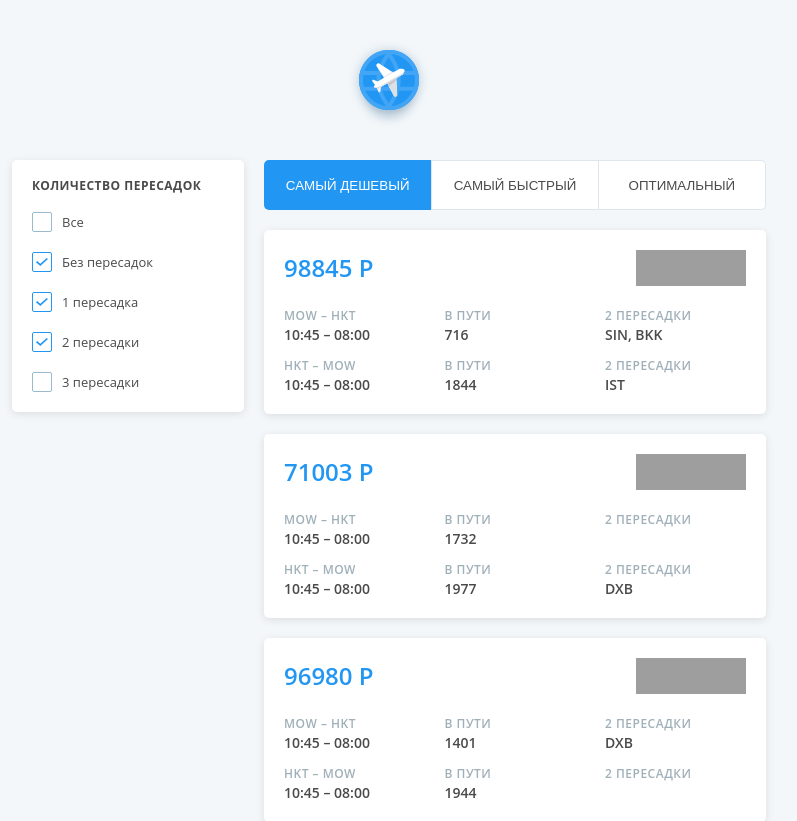
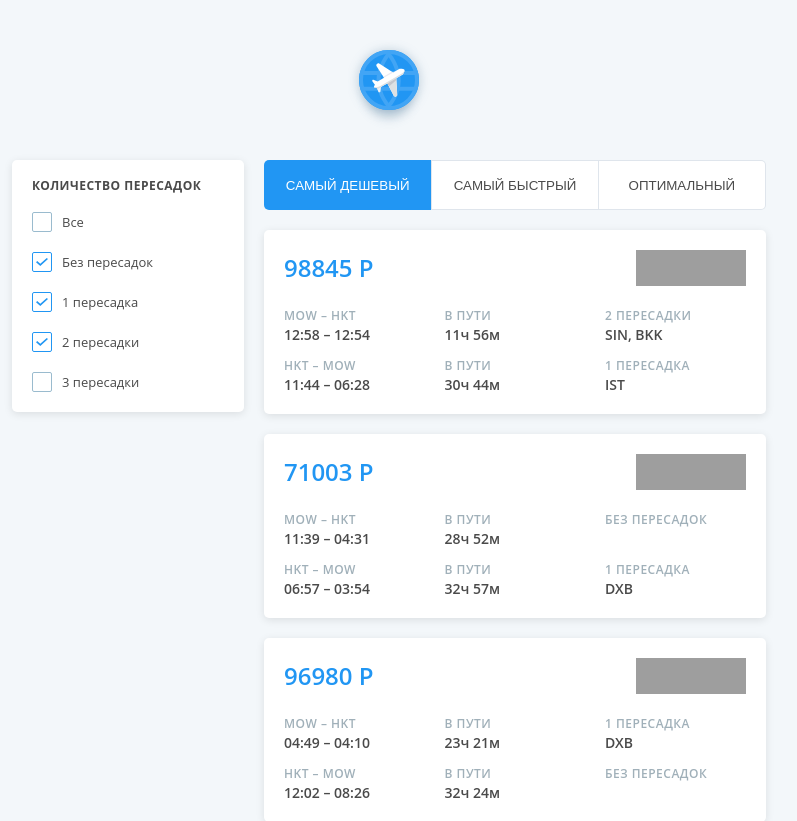
Before and after one commit to kruglyakov-ak/Flexberry-Foundation, a React (Create React App) app: page / in a window 1280 px wide. Shown: the top 821 px of the page, without its empty margins (251-1048 px from the left). Built offline with nearby package versions, Linux system fonts and the light colour scheme; grey boxes are pictures that could not be loaded.

Commit message:
add dynamic data

```diff
--- a/package.json
+++ b/package.json
@@ -6,6 +6,7 @@
     "@types/node": "^16.7.13",
     "@types/react": "^18.0.0",
     "@types/react-dom": "^18.0.0",
+    "dayjs": "^1.11.4",
     "react": "^18.2.0",
     "react-dom": "^18.2.0",
     "react-scripts": "5.0.1",
--- a/src/components/main-page/components/main/components/offers/components/ticket/components/segment/segment.tsx
+++ b/src/components/main-page/components/main/components/offers/components/ticket/components/segment/segment.tsx
@@ -1,26 +1,44 @@
+import dayjs from "dayjs";
 import { Segment } from "../../../../../../../../../../types/ticket";
+import {
+  convertTransfer,
+  humanizeDuration,
+} from "../../../../../../../../../../utils";
 import "./style.css";
 
 type SegmentPrpos = {
   segment: Segment;
-}
+};
 
-function SegmentComponent({segment}: SegmentPrpos) {
+function SegmentComponent({ segment }: SegmentPrpos) {
+  const takeoffTime = dayjs(segment.date).format("hh:mm");
+  const landingTime = dayjs(segment.date)
+    .add(segment.duration, "m")
+    .format("hh:mm");
+
   return (
     <div className="segment">
       <div className="column">
-        <div className="column__title">{segment.origin} – {segment.destination}</div>
-        <div className="column__content">10:45 – 08:00</div>
+        <div className="column__title">
+          {segment.origin} – {segment.destination}
+        </div>
+        <div className="column__content">
+          {takeoffTime} – {landingTime}
+        </div>
       </div>
 
       <div className="column">
         <div className="column__title">В пути</div>
-        <div className="column__content">{segment.duration}</div>
+        <div className="column__content">
+          {humanizeDuration(segment.duration)}
+        </div>
       </div>
 
       <div className="column">
-        <div className="column__title">2 пересадки</div>
-        <div className="column__content">{segment.stops.join(', ')}</div>
+        <div className="column__title">
+          {convertTransfer(segment.stops.length)}
+        </div>
+        <div className="column__content">{segment.stops.join(", ")}</div>
       </div>
     </div>
   );
--- /dev/null
+++ b/src/utils.ts
@@ -0,0 +1,19 @@
+const convertTransfer = (stopsLength: number) => {
+  switch (stopsLength) {
+    case 0:
+      return "Без пересадок";
+    case 1:
+      return "1 пересадка";
+    default:
+      return `${stopsLength} пересадки`;
+  }
+};
+
+const humanizeDuration = (duration: number) => {
+  const hours = Math.floor(duration / 60);
+  const minutes = duration - hours * 60;
+
+  return `${hours}ч ${minutes}м`;
+};
+
+export { convertTransfer, humanizeDuration };
```
